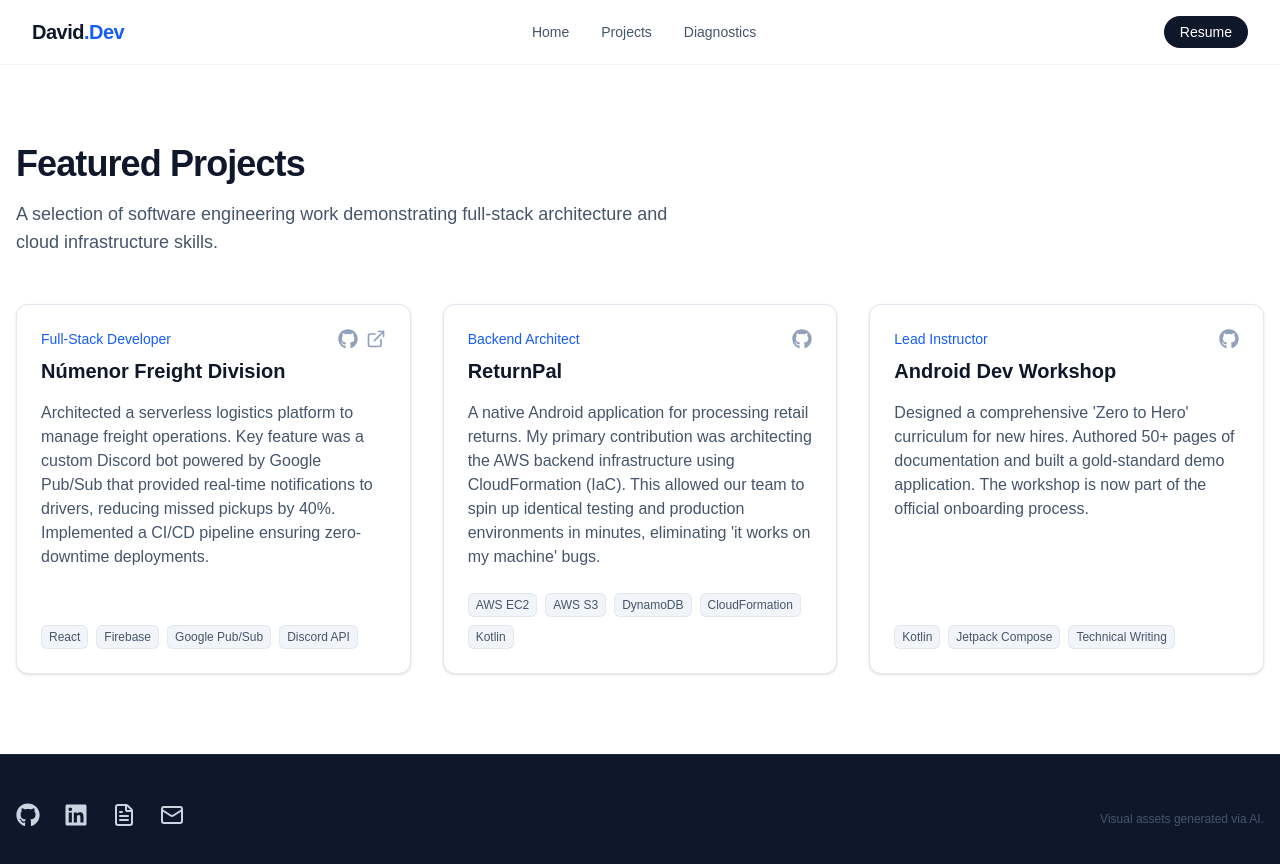
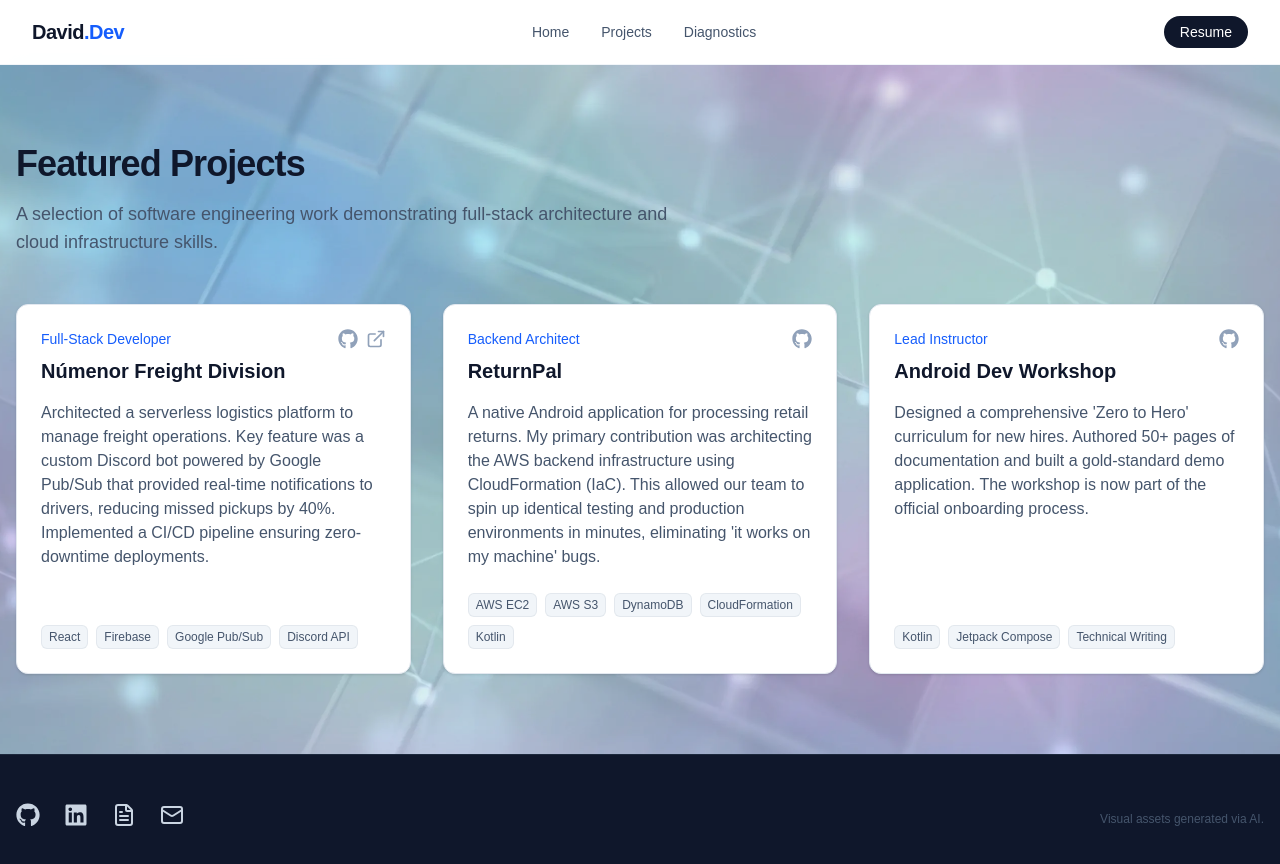
Before and after one commit to emptyloot/portfolio, a Next.js app: page / in a window 1280 px wide. Shown: the top 864 px of the page. Built offline with nearby package versions, Linux system fonts and the light colour scheme.

Commit message:
add background image to projects

```diff
--- a/components/sections/Projects.tsx
+++ b/components/sections/Projects.tsx
@@ -1,11 +1,23 @@
-// src/components/sections/Projects.tsx
+import Image from "next/image";
 import { ExternalLink } from "lucide-react";
 import { FaGithub } from "react-icons/fa";
 import { projects } from "@/lib/data";
 
 export default function Projects() {
   return (
-    <section id="projects" className="py-20 bg-white">
+    <section id="projects" className="relative py-20 overflow-hidden">
+
+              <div className="absolute inset-0 -z-20">
+              <Image
+                src="/backgroundProjects.webp"
+                alt="Electronics workbench with code and oscilloscope generated with AI"
+                fill
+                className="object-cover"
+                quality={75}
+              />
+            </div>
+            <div className="absolute inset-0 -z-10 bg-slate-50/30" />
+
       <div className="container mx-auto px-4">
 
         {/* Section Header */}
```
